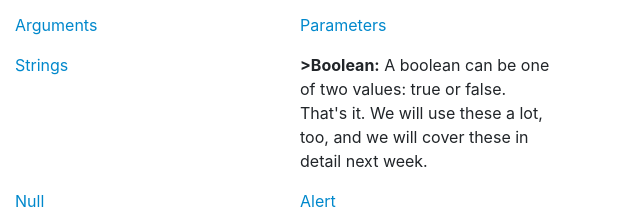
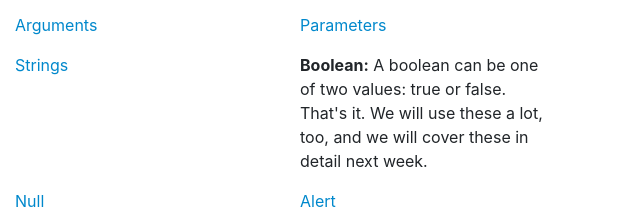
Before and after one commit to bordonj/flashcards, a plain HTML site: page index.html in a window 1280 px wide. Both pictures are taken after a click on the element "Booleans". Shown: the part 259-475 px from the top of the page, 640-1280 px from the left. Drawn offline with Linux system fonts and the light colour scheme.

Commit message:
fix a typo for the boolean keyword

```diff
--- a/index.html
+++ b/index.html
@@ -132,7 +132,7 @@
             <p id="boo"><span class="boo">Booleans</span></p>
           </div>
           <div id="boo-showing">
-            <p id="boo"><b>>Boolean:</b> A boolean can be one of two values: true or false. That's it. We will use these a lot, too, and we will cover these in detail next week.</p>
+            <p id="boo"><b>Boolean:</b> A boolean can be one of two values: true or false. That's it. We will use these a lot, too, and we will cover these in detail next week.</p>
           </div>
         </div>
       </div>
```
